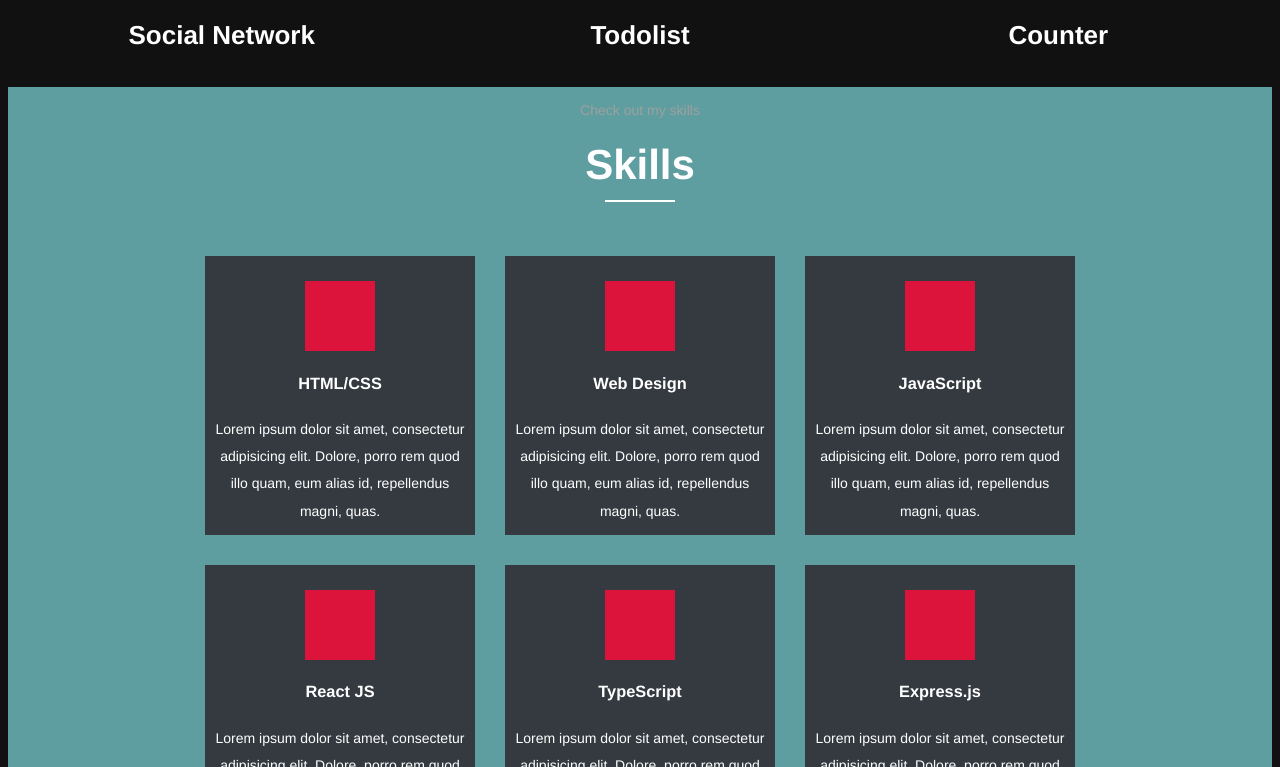
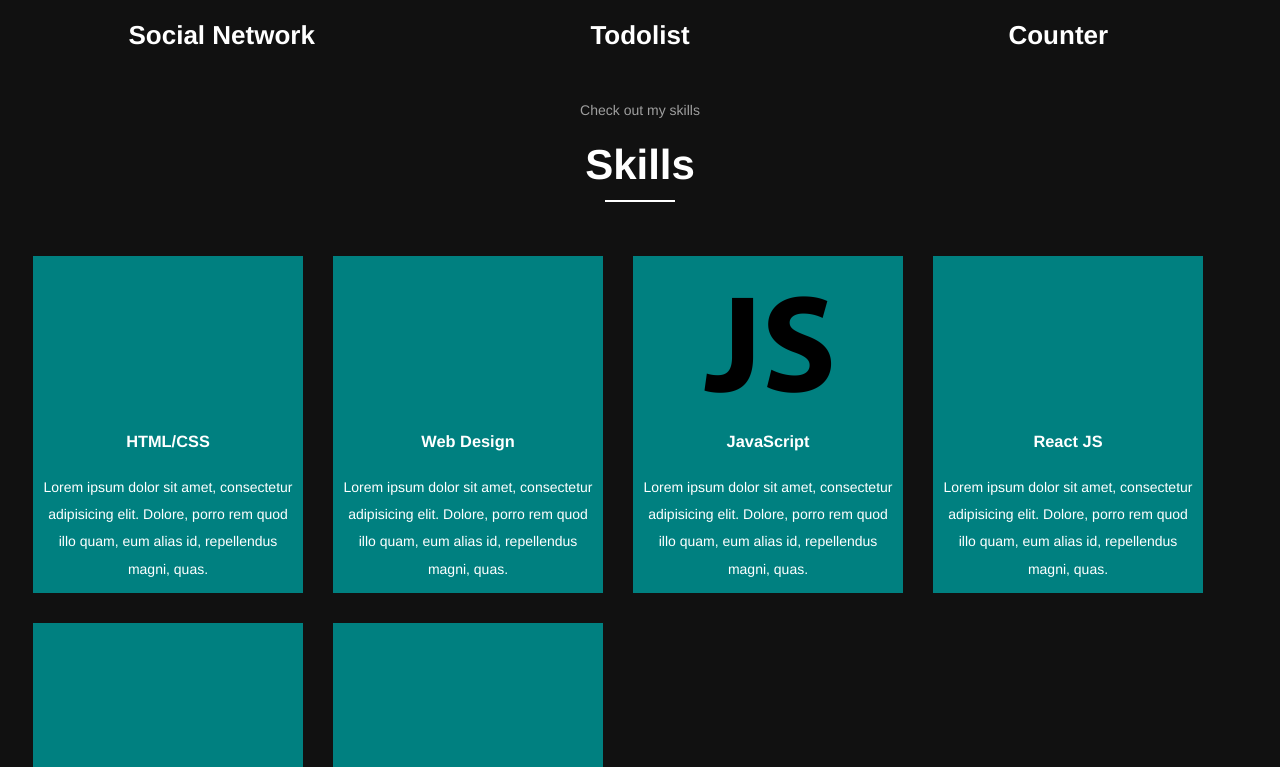
Before and after one commit to gurskygursky/portfolio, a React (Create React App) app: page / in a window 1280 px wide. Shown: the part 1353-2120 px from the top of the page. Built offline with nearby package versions, Linux system fonts and the light colour scheme.

Commit message:
add icon to js skill

```diff
--- a/src/components/skills/Skills.js
+++ b/src/components/skills/Skills.js
@@ -2,6 +2,7 @@ import React from "react";
 import style from './Skills.module.css';
 import {Skill} from "./skill/Skill";
 import {Header} from "../../common/header/Header";
+import js_icon from "../../assets/image/skill icon/282802_javascript_js_icon.png";
 
 
 export const Skills = () => {
@@ -22,6 +23,7 @@ export const Skills = () => {
                 <Skill title={'JavaScript'}
                        description={'Lorem ipsum dolor sit amet, consectetur adipisicing elit.\n' +
                        '                            Dolore, porro rem quod illo quam, eum alias id, repellendus magni, quas.'}
+                       image={<img className={style.imageIcon} src={js_icon}/>}
                 />
                 <Skill title={'React JS'}
                        description={'Lorem ipsum dolor sit amet, consectetur adipisicing elit.\n' +
--- a/src/components/skills/Skills.module.css
+++ b/src/components/skills/Skills.module.css
@@ -1,5 +1,5 @@
 .content {
-    background-color: cadetblue;
+    /*background-color: cadetblue;*/
     height: max-content;
     display: flex;
     flex-flow: column;
@@ -10,19 +10,25 @@
 }
 
 .skillSection {
-    width: 80%;
+    /*width: 80%;*/
     display: flex;
     flex-flow: row;
     align-content: center;
     align-items: center;
-    justify-content: center;
+    justify-content: flex-start;
     flex-wrap: wrap;
 }
 
 .sectionHeader {
-    background-color: yellow;
+    /*background-color: yellow;*/
     display: flex;
     flex-flow: column;
     align-content: center;
     align-items: center;
 }
+.imageIcon {
+    height: 128px;
+    width: 128px;
+    /*background-color: crimson;*/
+    /*margin-top: 15px;*/
+}
--- a/src/components/skills/skill/Skill.js
+++ b/src/components/skills/skill/Skill.js
@@ -5,7 +5,8 @@ import style from './Skill.module.css';
 export const Skill = (props) => {
     return (
         <div className={style.content}>
-            <div className={style.skillIcon}>
+            <div className={style.imageIcon}>
+                {props.image}
             </div>
             <h3>{props.title}</h3>
             <span className={style.description}>
--- a/src/components/skills/skill/Skill.module.css
+++ b/src/components/skills/skill/Skill.module.css
@@ -1,7 +1,6 @@
 .content {
     width: 250px;
-    /*background-color: white;*/
-    background-color: #343a40;
+    background-color: teal;
     color: #ffffff;
     display: flex;
     flex-direction: column;
@@ -11,9 +10,8 @@
     padding: 10px;
 }
 
-.skillIcon {
-    height: 70px;
-    width: 70px;
-    background-color: crimson;
+.imageIcon {
+    height: 128px;
+    width: 128px;
     margin-top: 15px;
 }
```
